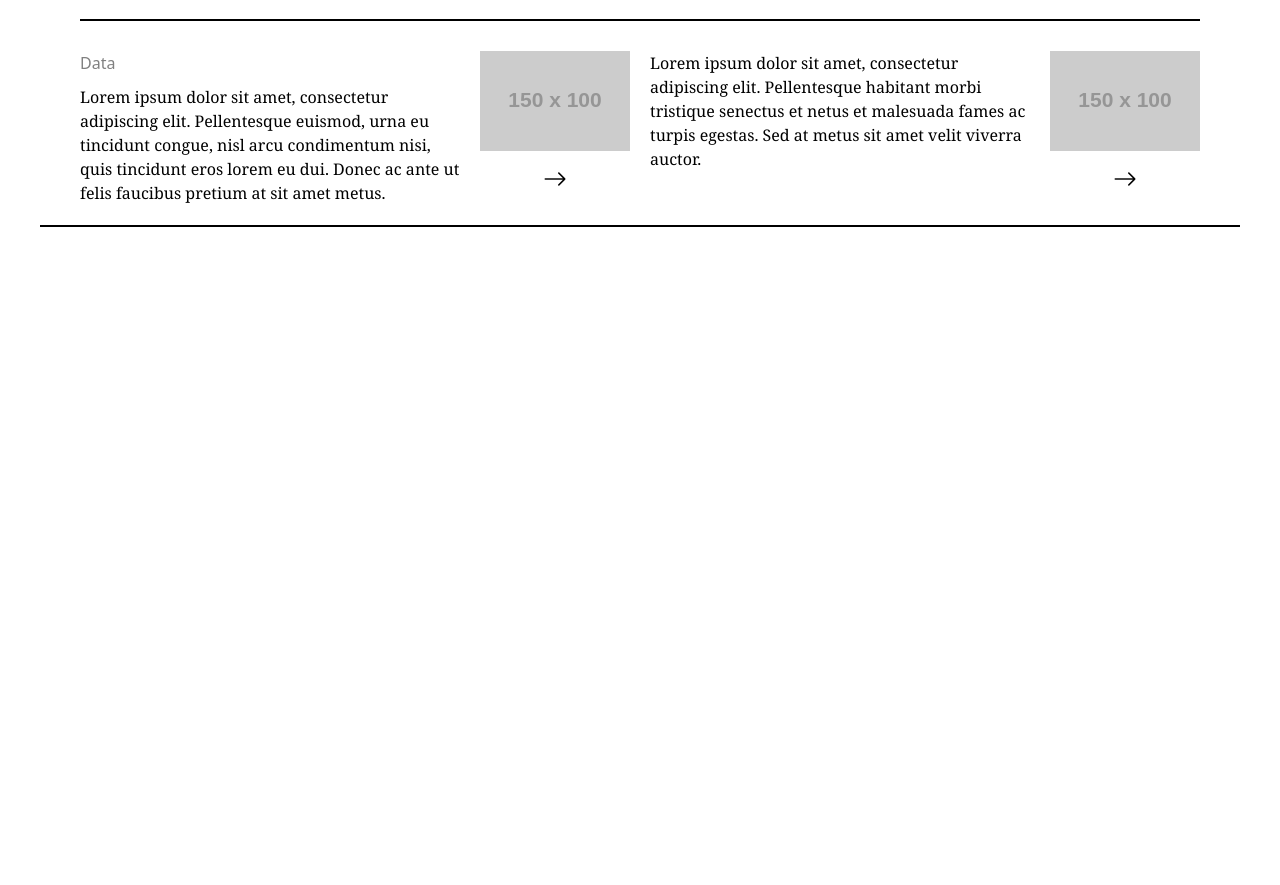
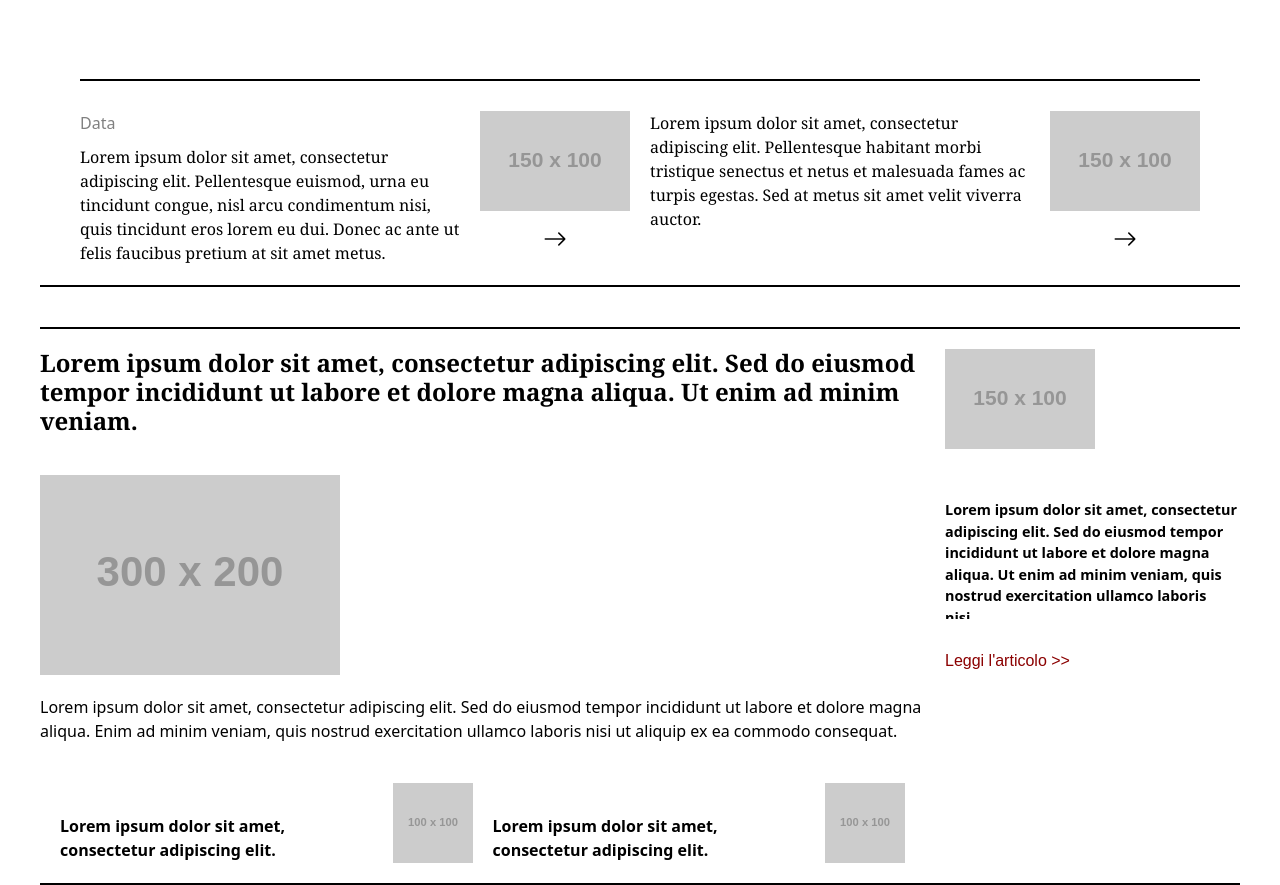
Before and after one commit to Adrianaita/progetto-ppm, a plain HTML site: page index.html in a window 1280 px wide. Shown: the part 1726-2611 px from the top of the page. Before the commit the page ends 1953 px from the top, so only its background shows below. Drawn offline with nearby package versions, Linux system fonts and the light colour scheme; placeholder pictures from the web are drawn by us.

Commit message:
Aggiunta una nuova sezione di articoli

```diff
--- a/index.html
+++ b/index.html
@@ -228,6 +228,85 @@
 </div>
 <div class="black-bar"></div>
 
+<!-- Spazio bianco sopra la nuova sezione -->
+<div class="spacing"></div>
+
+<!-- Nuova sezione con la riga nera -->
+<div class="new-section">
+  <div class="black-bar"></div> <!-- Barra nera per separare la sezione -->
+  <div class="new-section-content"></div>
+</div>
+
+<!-- Wrapper della notizia principale -->
+<div class="daily-news-wrapper">
+
+  <!-- PARTE SINISTRA: Notizia principale + 2 mini notizie sotto -->
+  <div class="daily-news-main">
+
+    <!-- Titolo della notizia -->
+    <h2 class="daily-news-headline">Lorem ipsum dolor sit amet, consectetur adipiscing elit. Sed do eiusmod tempor incididunt ut labore et dolore magna aliqua. Ut enim ad minim veniam.</h2>
+
+    <!-- Contenuto della notizia -->
+    <div class="daily-news-content">
+      <img
+        src="https://placehold.co/300x200?text=Foto+Notizia"
+        alt="Immagine Notizia"
+        class="daily-news-image"
+      />
+      <div class="daily-news-text">
+        Lorem ipsum dolor sit amet, consectetur adipiscing elit. Sed do eiusmod tempor incididunt ut labore et dolore magna aliqua. Enim ad minim veniam, quis nostrud exercitation ullamco laboris nisi ut aliquip ex ea commodo consequat.
+      </div>
+    </div>
+
+    <!-- Due mini notizie orizzontali sotto il testo -->
+    <div class="mini-news-horizontal-wrapper">
+
+      <!-- Mini notizia 1 -->
+      <div class="mini-news-item">
+        <div class="mini-news-text">
+          Lorem ipsum dolor sit amet, consectetur adipiscing elit.
+        </div>
+        <img
+          src="https://placehold.co/100x100?text=Mini1"
+          alt="Mini Notizia 1"
+          class="mini-news-image"
+        />
+      </div>
+
+      <!-- Mini notizia 2 -->
+      <div class="mini-news-item">
+        <div class="mini-news-text">
+          Lorem ipsum dolor sit amet, consectetur adipiscing elit.
+        </div>
+        <img
+          src="https://placehold.co/100x100?text=Mini2"
+          alt="Mini Notizia 2"
+          class="mini-news-image"
+        />
+      </div>
+
+    </div>
+  </div>
+
+  <!-- PARTE DESTRA: Una sola mini notizia accanto -->
+  <div class="daily-news-mini">
+    <img
+      src="https://placehold.co/150x100?text=Mini+Foto"
+      alt="Mini notizia"
+      class="mini-news-image"
+    />
+    <div class="mini-news-text">
+      <strong>Lorem ipsum dolor sit amet, consectetur adipiscing elit. Sed do eiusmod tempor incididunt ut labore et dolore magna aliqua.
+        Ut enim ad minim veniam, quis nostrud exercitation ullamco laboris nisi...
+      </strong>
+    </div>
+    <a href="#" class="mini-news-link">
+      <span class="leggi-l-articolo">Leggi l'articolo &gt;&gt;</span>
+    </a>
+  </div>
+
+</div>
+<div class="black-bar"></div>
 
 
 </body>
--- a/styles.css
+++ b/styles.css
@@ -364,7 +364,9 @@ body {
   width: 100%;
   height: 2px;
   background-color: black;
-  margin-bottom: 30px;
+  margin-bottom: 20px;
+  max-width: 1200px;
+  margin: 0 auto 30px;
 }
 
 .custom-section-content {
@@ -372,11 +374,13 @@ body {
   justify-content: space-between;
   gap: 20px;
   align-items: flex-start;
+  flex-wrap: nowrap;
 }
 
 .custom-section-left,
 .custom-section-right {
   flex: 1;
+  min-width: 250px;
   display: flex;
   flex-direction: column;
   justify-content: flex-start;
@@ -396,10 +400,10 @@ body {
 }
 
 .custom-section-image {
-  width: 100%;
-  max-width: 150px;
+  min-width: 150px;
   height: auto;
   object-fit: cover;
+  flex-shrink: 0;
 }
 
 .custom-section-right .text {
@@ -411,19 +415,28 @@ body {
 
 @media (max-width: 768px) {
   .custom-section-content {
-    flex-direction: column;
-    align-items: center;
+    transform: scale(0.8);
+    transform-origin: center;
+    justify-content: center;
   }
 
   .custom-section-left,
   .custom-section-right {
-    width: 100%;
+    flex: 0 0 30%;
   }
 
   .custom-section-image {
-    max-width: 100%;
+    max-width: 150px;
   }
 }
+
+@media (max-width: 768px) {
+  .custom-section .black-bar {
+    width: calc(100% - 40px);
+    margin: 0 auto 30px;
+  }
+}
+
 
 /* Posizionamento della freccia sotto le immagini */
 .arrow-link {
@@ -447,3 +460,105 @@ body {
 .arrow-link:hover i {
   transform: translateX(5px);
 }
+
+/* Spazio bianco */
+.spacing {
+  height: 40px;
+  margin: 0;
+}
+
+/* Barra neraParte destra: contiene due mini notizie */
+.black-bar {
+  width: 100%;
+  height: 2px;
+}
+
+/* Wrapper della notizia principale */
+.daily-news-wrapper {
+  display: flex;
+  justify-content: space-between;
+  gap: 20px;
+  margin-top: 20px;
+}
+
+.daily-news-main {
+  flex: 3;
+}
+
+.daily-news-headline {
+  font-size: 1.5rem;
+  font-weight: bold;
+}
+
+.daily-news-content {
+  display: flex;
+}
+
+.daily-news-image {
+  max-width: 300px;
+  margin-right: 20px;
+}
+
+.daily-news-text {
+  font-size: 1rem;
+  line-height: 1.5;
+}
+
+.daily-news-mini {
+  flex: 1;
+}
+
+.mini-news-image {
+  max-width: 150px;
+  margin-bottom: 20px;
+}
+
+.mini-news-text {
+  font-size: 0.9rem;
+  margin-top: 10px;
+}
+
+/* Nuove mini notizie orizzontali sotto la parte sinistra */
+.mini-news-horizontal-wrapper {
+  display: flex;
+  gap: 20px;
+  margin-top: 40px;
+  padding: 0 20px;
+  box-sizing: border-box;
+  flex-wrap: wrap;
+}
+
+.mini-news-item {
+  display: flex;
+  align-items: center;
+  gap: 10px;
+  flex: 1 1 45%;
+  min-width: 200px;
+}
+
+.mini-news-item .mini-news-text {
+  flex: 1;
+  font-size: 1rem;
+}
+
+.mini-news-item .mini-news-image {
+  width: 80px;
+  height: auto;
+}
+
+/* Stile per il link che mostra "Leggi l'articolo >>" */
+.leggi-l-articolo {
+  font-family:sans-serif;
+  font-size: 1rem;
+  color: #8B0000;
+  text-decoration: none;
+  cursor: pointer;
+  display: inline-block;
+  margin-top: 10px;
+}
+
+.leggi-l-articolo:hover {
+  color: #dc3545;
+  transform: translateX(5px);
+  transition: transform 0.3s ease;
+}
```
